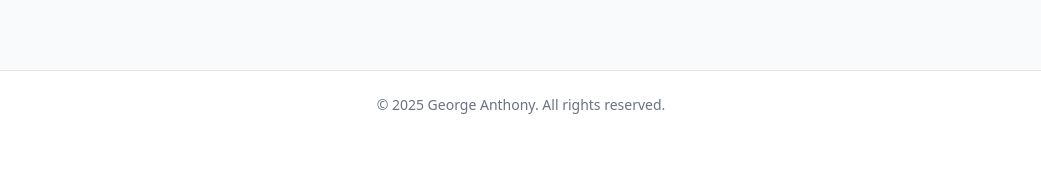
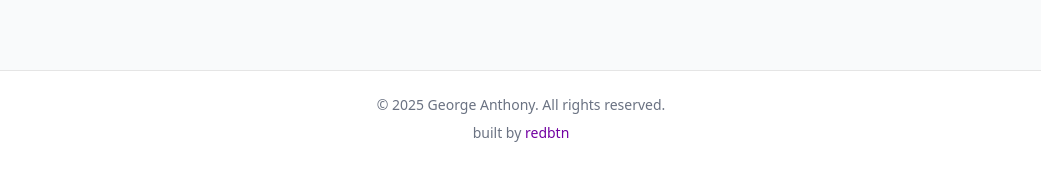
Before and after one commit to XiroEx/georgeanthony.net, a Next.js app in the folder webapp/: page / in a window 1280 px wide. Shown: the part 1170-1342 px from the top of the page, without its empty margins (119-1160 px from the left). Before the commit the page ends 1309 px from the top, so only its background shows below. Built offline with nearby package versions, Linux system fonts and the light colour scheme; no server answers; the database is empty.

Commit message:
redbtn backlink

```diff
--- a/webapp/src/app/layout.tsx
+++ b/webapp/src/app/layout.tsx
@@ -35,8 +35,11 @@ export default function RootLayout({
       >
         <Suspense><Header /></Suspense>
         {children}
-        <footer className="bg-white border-t p-6 text-center text-sm text-gray-500">
+        <footer className="bg-white border-t p-6 pb-8 text-center text-sm text-gray-500">
           <p>&copy; 2025 George Anthony. All rights reserved.</p>
+          <p className="mt-2">
+            built by <a href="https://redbtn.io" target="_blank" rel="noopener noreferrer" className="text-primary hover:text-gray-700">redbtn</a>
+          </p>
         </footer>
       </body>
     </html>
```
